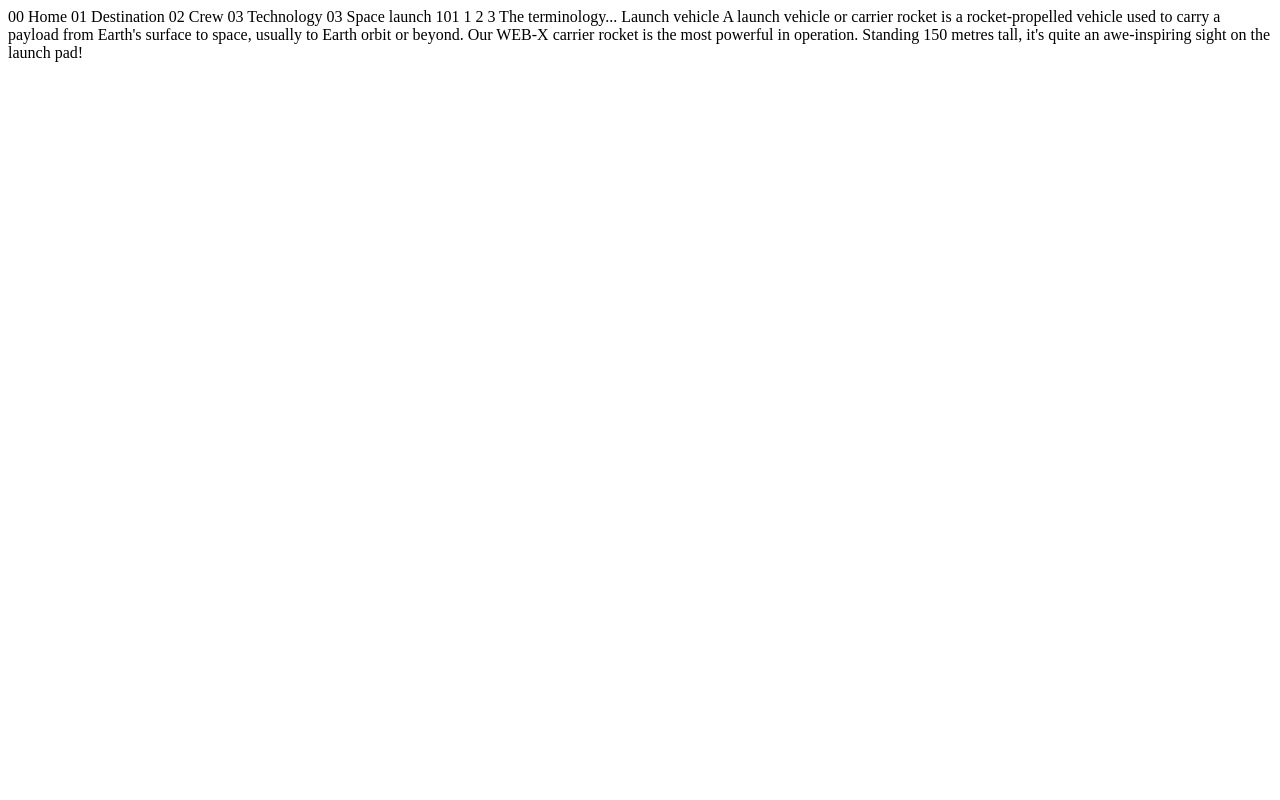
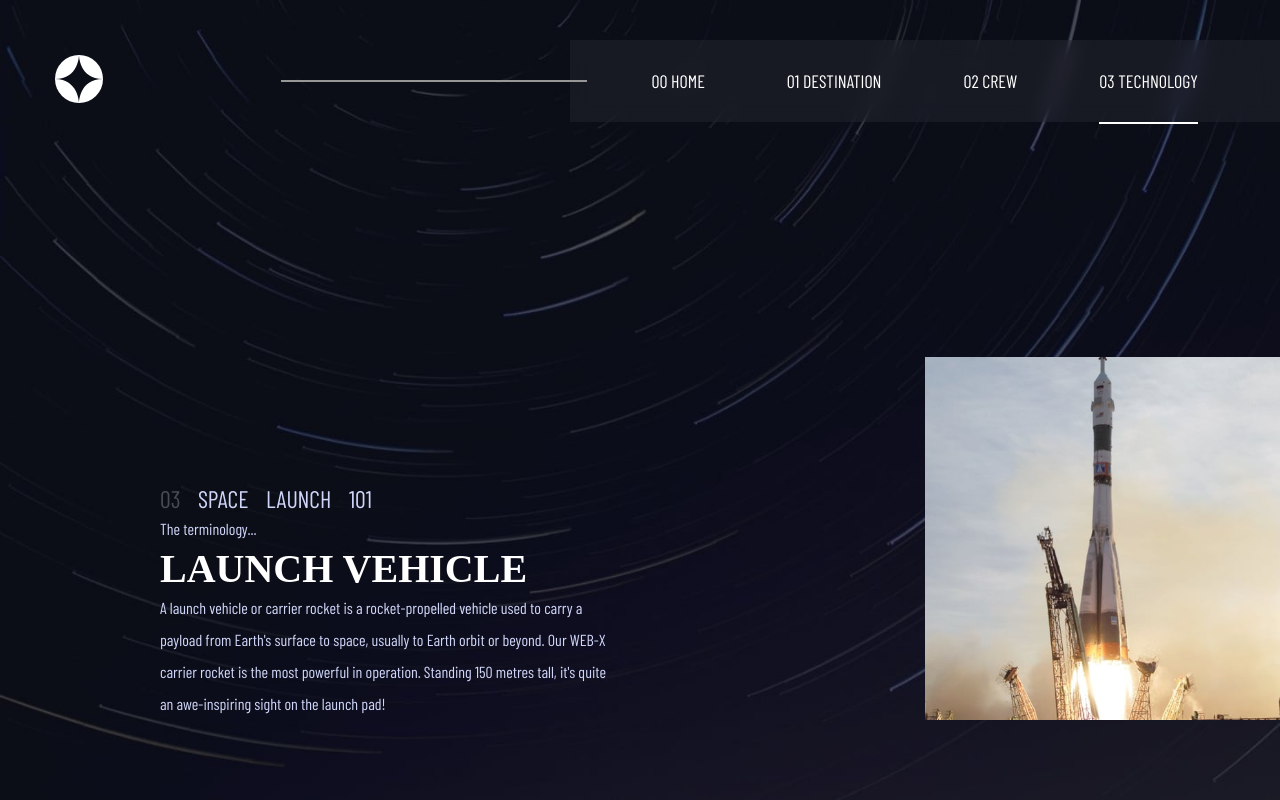
Before and after one commit to abdelilahelhaddad/space-tourism-website, a plain HTML site: page technology-vehicle.html in a window 1280 px wide. Drawn offline with nearby package versions, Linux system fonts and the light colour scheme; a web font is replaced by a local one.

Commit message:
:fire: :art: Commit Desktop Layout :sparkles: :globe_with_meridians:

```diff
--- a/assets/css/style.scss
+++ b/assets/css/style.scss
@@ -282,10 +282,16 @@ body {
             display: inline-block;
             margin-right: 1.5rem;
             background-color: #979797;
+            opacity: 0.6;
+
+            &:hover {
+              opacity: 1;
+            }
           }
 
           .filled {
             background-color: #FFFFFF;
+            opacity: 1;
           }
         }
       }
@@ -305,3 +311,43 @@ body {
     }
   }
 }
+
+/************************* TECHNOLOGY *************************/
+
+.techPage {
+  height: 100vh;
+  background: url('../technology/background-technology-desktop.jpg') no-repeat center center/cover;
+  position: relative;
+
+  .techSection {
+    right: 0rem;
+
+    .leftTech {
+      width: 28rem;
+      position: relative;
+
+      .content {
+        .techContent {
+          h3.fullName {
+            font-size: 2.5rem;
+            text-transform: uppercase;
+            font-family: 'Bellefair', serif;
+            color: #FFFFFF;
+          }
+        }
+      }
+    }
+
+    .righttTech {
+
+      .techImage {
+        display: flex;
+        justify-content: flex-end;
+
+        img {
+          max-width: calc(100% - 10rem);
+        }
+      }
+    }
+  }
+}
--- a/technology-vehicle.html
+++ b/technology-vehicle.html
@@ -1,32 +1,61 @@
 <!DOCTYPE html>
 <html lang="en">
+
 <head>
   <meta charset="UTF-8">
   <meta name="viewport" content="width=device-width, initial-scale=1.0">
-
   <link rel="icon" type="image/png" sizes="32x32" href="./assets/favicon-32x32.png">
-
+  <link rel="stylesheet" href="assets/css/style.css">
   <title>Frontend Mentor | Space tourism website</title>
 </head>
+
 <body>
+  <main class="techPage">
+    <nav class="nav">
+      <div class="logo">
+        <a href="index.html">
+          <svg width="48" height="48" viewBox="0 0 48 48" fill="none" xmlns="http://www.w3.org/2000/svg">
+            <circle cx="24" cy="24" r="24" fill="white" />
+            <path fill-rule="evenodd" clip-rule="evenodd"
+              d="M24 0C24 0 24 24 0 24C23.5776 24.1714 24 48 24 48C24 48 24 24 48 24C24 24 24 0 24 0Z" fill="#0B0D17" />
+          </svg>
+        </a>
+      </div>
+      <div class="aesthetic-bar"></div>
+      <ul class="navbar">
+        <li><a href="index.html"><span>00</span> Home</a></li>
+        <li><a href="destination-moon.html"><span>01</span> Destination</a></li>
+        <li><a href="crew-commander.html"><span>02</span> Crew</a></li>
+        <li><a href="technology-vehicle.html" class="active"><span>03</span> Technology</a></li>
+      </ul>
+    </nav>
+    <div class="container techSection">
+      <div class="leftTech">
+        <p class="smallTitle"><span class="number">03</span> Space launch 101</p>
+        <div class="content">
+          <div class="techContent">
+            <p class="textContent title">The terminology...</p>
+            <h3 class="fullName">Launch vehicle</h3>
+            <p class="textContent">A launch vehicle or carrier rocket is a rocket-propelled vehicle used to carry a
+              payload from Earth's surface to space, usually to Earth orbit or beyond. Our
+              WEB-X carrier rocket is the most powerful in operation. Standing 150 metres tall,
+              it's quite an awe-inspiring sight on the launch pad!</p>
+          </div>
+          <div class="slider">
+            <a href="technology-vehicle.html"><span class="circle filled"></span></a>
+            <a href="technology-spaceport.html"><span class="circle"></span></a>
+            <a href="technology-capsule.html"><span class="circle"></span></a>
+          </div>
+        </div>
+      </div>
+      <div class="righttTech">
+        <div class="techImage">
+          <img src="assets/technology/image-launch-vehicle-portrait.jpg" alt="Launch Vehicle">
+        </div>
+      </div>
+    </div>
+  </main>
 
-  00 Home
-  01 Destination
-  02 Crew
-  03 Technology
+</body>
 
-  03 Space launch 101
-
-  1
-  2
-  3
-
-  The terminology...
-  Launch vehicle
-
-  A launch vehicle or carrier rocket is a rocket-propelled vehicle used to carry a
-  payload from Earth's surface to space, usually to Earth orbit or beyond. Our
-  WEB-X carrier rocket is the most powerful in operation. Standing 150 metres tall,
-  it's quite an awe-inspiring sight on the launch pad!
-</body>
 </html>
```
Also changed, not shown: assets/css/style.css, 1 other file.
